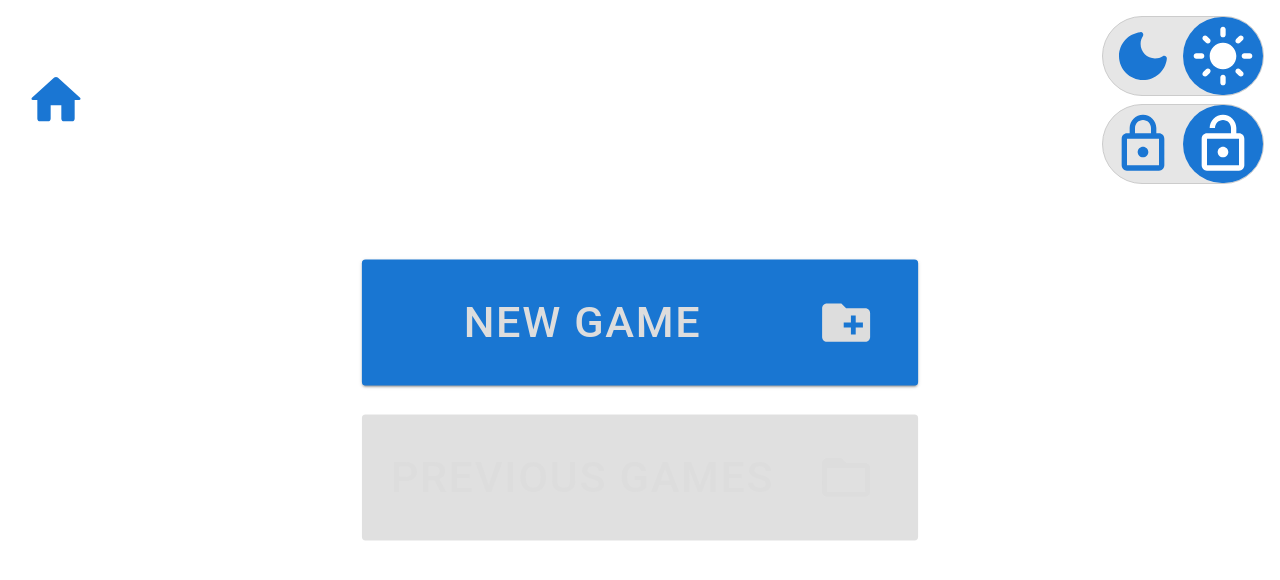
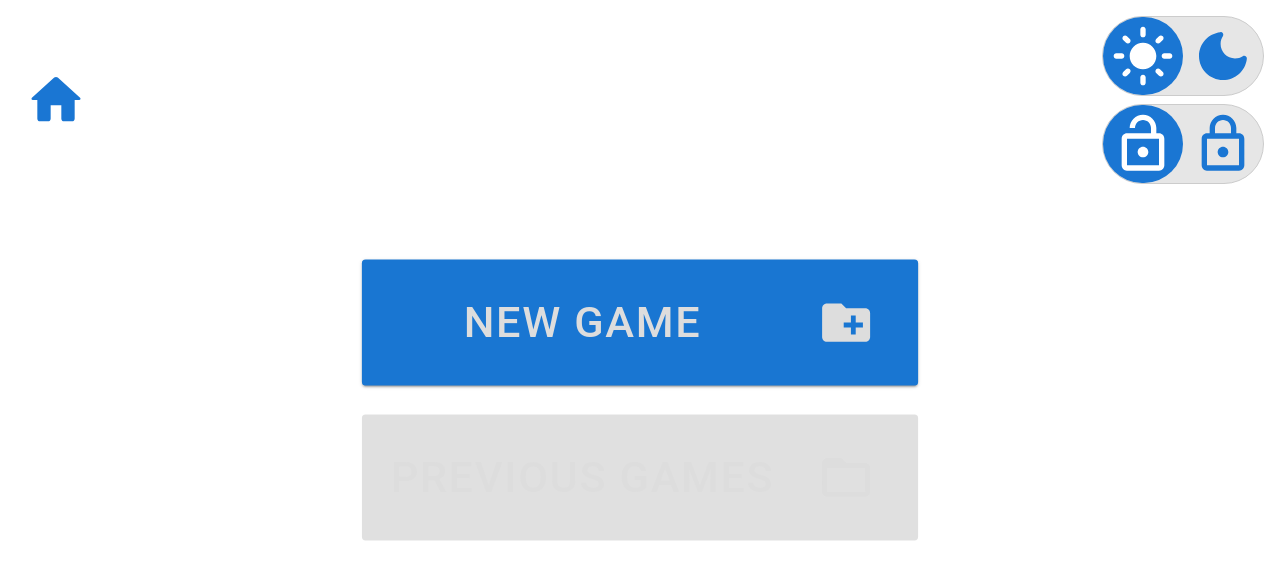
Before and after one commit to iambalaam/score-anything, a React app: page / in a window 1280 px wide. Shown: the top 580 px of the page. Built offline with nearby package versions, Linux system fonts and the light colour scheme; the HTML template or start-up script is replaced by a standard one.

Commit message:
Fixing and making Toggle controlled

```diff
--- a/src/app/app.tsx
+++ b/src/app/app.tsx
@@ -7,7 +7,8 @@ import './index.css';
 import { useLocalStorage } from './util/storage';
 import { Main } from './pages/Main';
 import { SessionSelect } from './pages/SessionSelect';
-import { Controls, Settings, Toggle } from './components/Controls';
+import { Controls, Settings } from './components/Controls';
+import { Toggle } from './components/Toggle';
 import HistoryRoundedIcon from '@mui/icons-material/HistoryRounded';
 import DataUsageRoundedIcon from '@mui/icons-material/DataUsageRounded';
 import UndoRounded from '@mui/icons-material/UndoRounded';
@@ -155,6 +156,7 @@ export function App() {
                         setPage={setPage}
                         nav={
                             <Toggle
+                                value={true}
                                 on={
                                     <IconButton>
                                         <DataUsageRoundedIcon />
@@ -191,6 +193,7 @@ export function App() {
                         setPage={setPage}
                         nav={
                             <Toggle
+                                value={false}
                                 on={
                                     <IconButton>
                                         <DataUsageRoundedIcon />
--- a/src/app/components/Controls.css
+++ b/src/app/components/Controls.css
@@ -23,28 +23,3 @@ nav {
     flex-direction: column;
     gap: 1vmin;
 }
-
-.toggle {
-    background-color: var(--track-color);
-    border: 1px solid var(--border-color);
-    border-radius: 2px;
-    height: 10vmin;
-    display: inline-flex;
-}
-.toggle, .toggle button {
-    border-radius: 5vmin;
-}
-
-
-.toggle.on button:nth-child(1) {
-    background-color: var(--primary-color) !important;
-}
-.toggle.on button:nth-child(1) svg {
-    color: var(--background-color) !important;
-}
-.toggle.off button:nth-child(2) {
-    background-color: var(--primary-color) !important;
-}
-.toggle.off button:nth-child(2) svg{
-    color: var(--background-color) !important;
-}
--- a/src/app/components/Controls.tsx
+++ b/src/app/components/Controls.tsx
@@ -1,5 +1,5 @@
 import * as React from 'react';
-import { useState, useEffect } from 'react';
+import { useEffect } from 'react';
 import './Controls.css';
 
 import HomeRounded from '@mui/icons-material/HomeRounded';
@@ -9,6 +9,7 @@ import Unlocked from '@mui/icons-material/LockOpenOutlined';
 import Locked from '@mui/icons-material/LockOutlined';
 import IconButton from '@mui/material/IconButton';
 import { Page } from '../app';
+import { Toggle } from './Toggle';
 
 export interface Settings {
     theme: 'dark' | 'light';
@@ -21,28 +22,6 @@ export interface ControlProps {
     setPage: (page: Page) => void;
     nav?: React.ReactNode;
     actions?: React.ReactNode;
-}
-
-export interface ToggleProps {
-    off: React.ReactNode;
-    on: React.ReactNode;
-    onToggle: (onOff: boolean) => void;
-    defaultOn?: boolean;
-}
-export function Toggle({ off, on, onToggle, defaultOn }: ToggleProps) {
-    const [state, setState] = React.useState<boolean>(defaultOn || false);
-    return (
-        <span
-            className={state ? 'toggle on' : 'toggle off'}
-            onClick={() => {
-                onToggle(!state);
-                setState(!state);
-            }}
-        >
-            {off}
-            {on}
-        </span>
-    );
 }
 
 export function Controls({ settings, setSettings, setPage, nav, actions }: ControlProps) {
@@ -75,35 +54,35 @@ export function Controls({ settings, setSettings, setPage, nav, actions }: Contr
                 </nav>
                 <div className="settings">
                     <Toggle
-                        defaultOn={false}
+                        value={settings.theme === 'light'}
+                        on={
+                            <IconButton>
+                                <LightModeRounded />
+                            </IconButton>
+                        }
                         off={
                             <IconButton>
                                 <DarkModeRounded />
                             </IconButton>
                         }
-                        on={
-                            <IconButton>
-                                <LightModeRounded />
-                            </IconButton>
-                        }
                         onToggle={(onOff) => {
-                            setSettings({ theme: onOff ? 'dark' : 'light' });
+                            setSettings({ theme: onOff ? 'light' : 'dark' });
                         }}
                     />
                     <Toggle
-                        defaultOn={false}
+                        value={settings['screen-wake-lock'] === 'unlocked'}
+                        on={
+                            <IconButton>
+                                <Unlocked />
+                            </IconButton>
+                        }
                         off={
                             <IconButton>
                                 <Locked />
                             </IconButton>
                         }
-                        on={
-                            <IconButton>
-                                <Unlocked />
-                            </IconButton>
-                        }
                         onToggle={(onOff) =>
-                            setSettings({ 'screen-wake-lock': onOff ? 'locked' : 'unlocked' })
+                            setSettings({ 'screen-wake-lock': onOff ? 'unlocked' : 'locked' })
                         }
                     />
                 </div>
--- /dev/null
+++ b/src/app/components/Toggle.css
@@ -0,0 +1,24 @@
+.toggle {
+    background-color: var(--track-color);
+    border: 1px solid var(--border-color);
+    border-radius: 2px;
+    height: 10vmin;
+    display: inline-flex;
+}
+.toggle, .toggle button {
+    border-radius: 5vmin;
+}
+
+
+.toggle.on button:nth-child(1) {
+    background-color: var(--primary-color) !important;
+}
+.toggle.on button:nth-child(1) svg {
+    color: var(--background-color) !important;
+}
+.toggle.off button:nth-child(2) {
+    background-color: var(--primary-color) !important;
+}
+.toggle.off button:nth-child(2) svg{
+    color: var(--background-color) !important;
+}
--- /dev/null
+++ b/src/app/components/Toggle.tsx
@@ -0,0 +1,22 @@
+import * as React from 'react';
+import './Toggle.css';
+
+export interface ToggleProps {
+    on: React.ReactNode;
+    off: React.ReactNode;
+    value: boolean;
+    onToggle: (onOff: boolean) => void;
+}
+export function Toggle({ on, off, value, onToggle }: ToggleProps) {
+    return (
+        <span
+            className={value ? 'toggle on' : 'toggle off'}
+            onClick={() => {
+                onToggle(!value);
+            }}
+        >
+            {on}
+            {off}
+        </span>
+    );
+}
```
